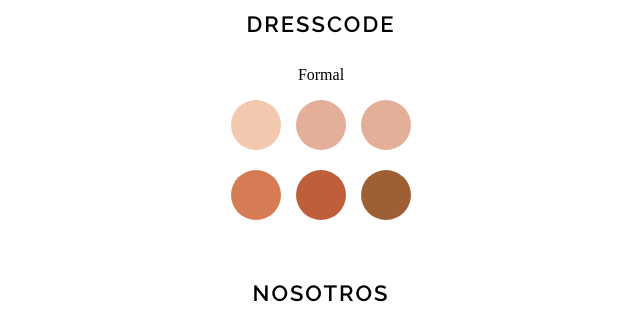
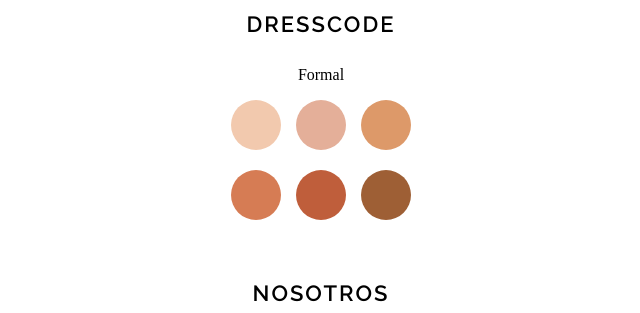
Before and after one commit to alejoaguero/casamientojazygonza, a plain HTML site: page index.html in a window 1280 px wide. Shown: the part 2194-2507 px from the top of the page, without its empty margins (319-959 px from the left). Drawn offline with nearby package versions, Linux system fonts and the light colour scheme.

Commit message:
cambio del color dresscode

```diff
--- a/main.css
+++ b/main.css
@@ -472,7 +472,7 @@ textarea::placeholder {
 }
 
 .colorc{
-    background-color: #E4AF99;
+    background-color: #DD9969;
 }
 
 .colord{
```
